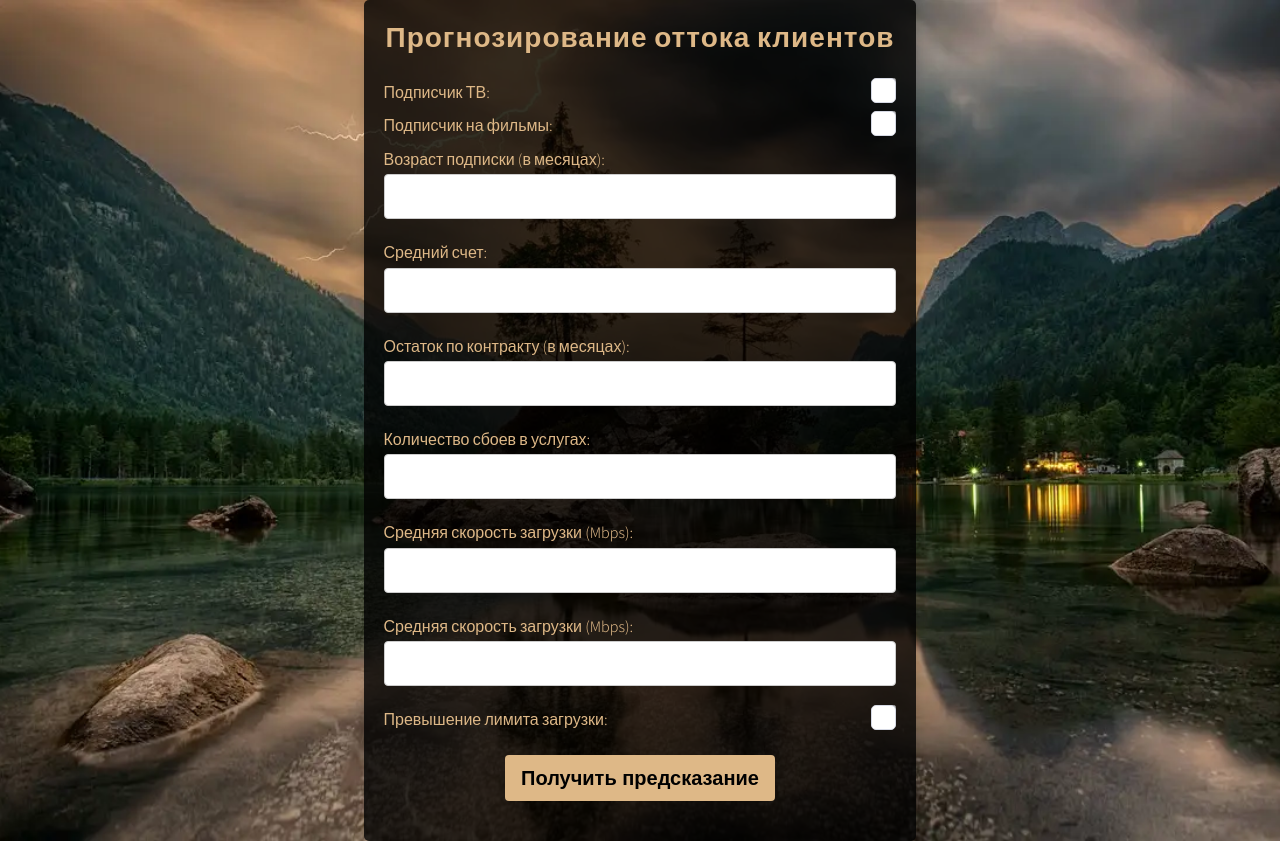
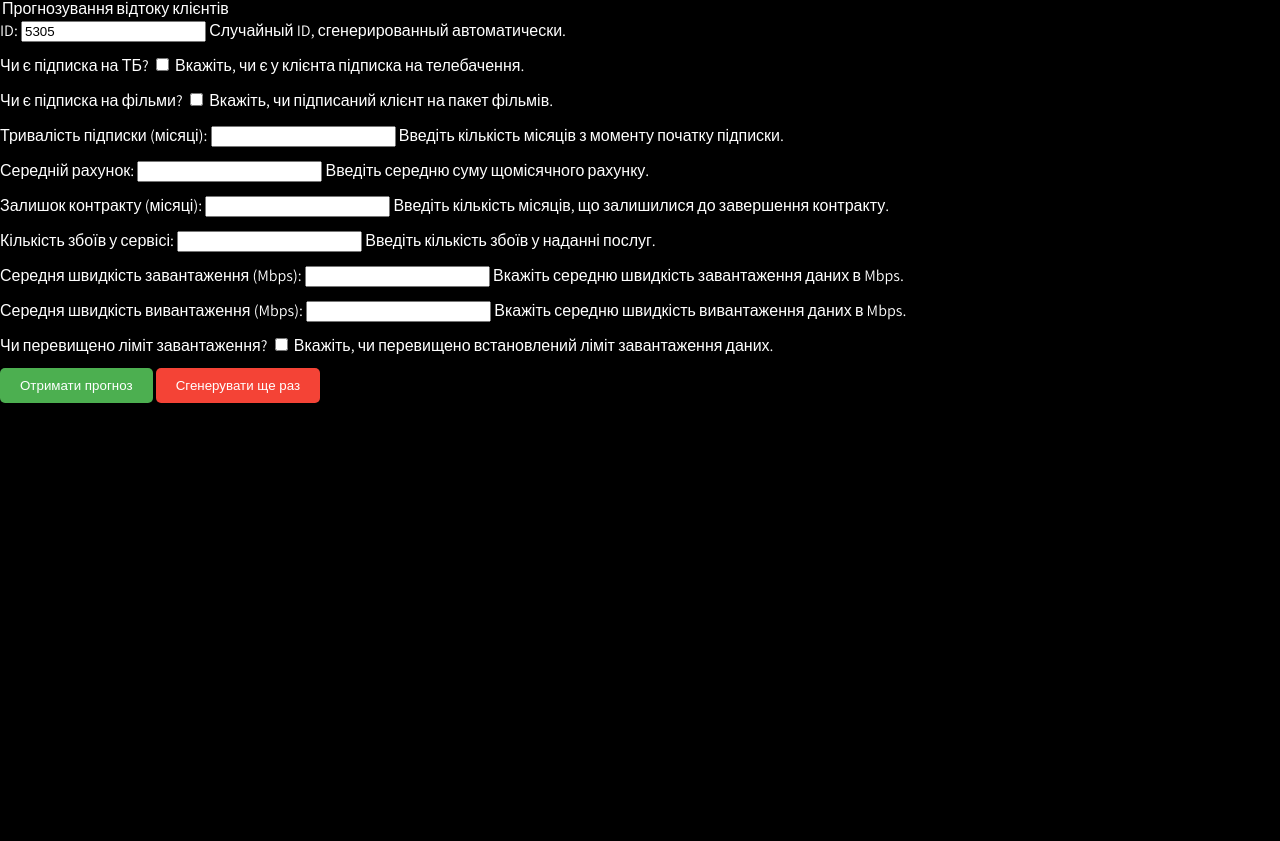
Before and after one commit to basilegupov/DataScienceProject, a Django app: page / in a window 1280 px wide. After the commit the page ends 403 px from the top, so only its background shows below. Run offline with Django 5.2, Linux system fonts and the light colour scheme; some web fonts are replaced.

Commit message:
new_django

```diff
--- a/django_DS_progect/django_DS_progect/urls.py
+++ b/django_DS_progect/django_DS_progect/urls.py
@@ -20,5 +20,6 @@
 
 urlpatterns = [
     path('admin/', admin.site.urls),
-    path('', predict_view, name='predict'),
+    path('', predict_view, name='predict_view'),
+
 ]
--- a/django_DS_progect/project/forms.py
+++ b/django_DS_progect/project/forms.py
@@ -1,12 +1,57 @@
 from django import forms
+import random
 
 class PredictionForm(forms.Form):
-    is_tv_subscriber = forms.BooleanField(required=False)
-    is_movie_package_subscriber = forms.BooleanField(required=False)
-    subscription_age = forms.IntegerField(required=True)
-    bill_avg = forms.FloatField(required=True)
-    remaining_contract = forms.IntegerField(required=True)
-    service_failure_count = forms.IntegerField(required=True)
-    download_avg = forms.FloatField(required=True)
-    upload_avg = forms.FloatField(required=True)
-    download_over_limit = forms.BooleanField(required=False)
+
+    id = forms.IntegerField(
+        label="ID",
+        initial=random.randint(0, 10000),
+        required=True,
+        help_text="Случайный ID, сгенерированный автоматически."
+    )
+
+    is_tv_subscriber = forms.BooleanField(
+        required=False,
+        label="Чи є підписка на ТБ?",
+        help_text="Вкажіть, чи є у клієнта підписка на телебачення."
+    )
+    is_movie_package_subscriber = forms.BooleanField(
+        required=False,
+        label="Чи є підписка на фільми?",
+        help_text="Вкажіть, чи підписаний клієнт на пакет фільмів."
+    )
+    subscription_age = forms.IntegerField(
+        required=True,
+        label="Тривалість підписки (місяці)",
+        help_text="Введіть кількість місяців з моменту початку підписки."
+    )
+    bill_avg = forms.FloatField(
+        required=True,
+        label="Середній рахунок",
+        help_text="Введіть середню суму щомісячного рахунку."
+    )
+    remaining_contract = forms.IntegerField(
+        required=True,
+        label="Залишок контракту (місяці)",
+        help_text="Введіть кількість місяців, що залишилися до завершення контракту."
+    )
+    service_failure_count = forms.IntegerField(
+        required=True,
+        label="Кількість збоїв у сервісі",
+        help_text="Введіть кількість збоїв у наданні послуг."
+    )
+    download_avg = forms.FloatField(
+        required=True,
+        label="Середня швидкість завантаження (Mbps)",
+        help_text="Вкажіть середню швидкість завантаження даних в Mbps."
+    )
+    upload_avg = forms.FloatField(
+        required=True,
+        label="Середня швидкість вивантаження (Mbps)",
+        help_text="Вкажіть середню швидкість вивантаження даних в Mbps."
+    )
+    download_over_limit = forms.BooleanField(
+        required=False,
+        label="Чи перевищено ліміт завантаження?",
+        help_text="Вкажіть, чи перевищено встановлений ліміт завантаження даних."
+    )
--- a/django_DS_progect/project/templates/project/prediction_form.html
+++ b/django_DS_progect/project/templates/project/prediction_form.html
@@ -1,196 +1,56 @@
 <!DOCTYPE html>
-<html lang="ru">
-  <head>
+<html lang="uk">
+<head>
     <meta charset="UTF-8" />
-    <meta http-equiv="x-ua-compatible" content="ie=edge" />
     <meta name="viewport" content="width=device-width, initial-scale=1.0" />
-    <title>Прогнозирование оттока клиентов</title>
+    <title>Прогнозування відтоку клієнтів</title>
     {% load static %}
-    <link
-      href="{% static 'images/favicon2.webp' %}"
-      rel="shortcut icon"
-      type="image/x-icon"
-    />
+    <link href="{% static 'images/favicon2.webp' %}" rel="shortcut icon" type="image/x-icon" />
     <link rel="stylesheet" href="{% static 'css/style.min.css' %}" />
+</head>
+<body>
+    <div class="content">
+        <form id="prediction-form" method="POST" action="{% url 'predict_view' %}">
+            {% csrf_token %}
+            <div class="form-inner">
+                <legend>Прогнозування відтоку клієнтів</legend>
+                {{ form.as_p }}
+                <button type="submit" style="background-color: #4CAF50; color: white; padding: 10px 20px; border: none; border-radius: 5px;">Отримати прогноз</button>
+                <button type="button" id="reset-button" style="background-color: #f44336; color: white; padding: 10px 20px; border: none; border-radius: 5px;">Сгенерувати ще раз</button>
+            </div>
+        </form>
 
-    <link rel="preconnect" href="https://fonts.gstatic.com" />
-    <link
-      href="https://fonts.googleapis.com/css2?family=Assistant:wght@200;300;500;600;700;800&display=swap"
-      rel="stylesheet"
-    />
-  </head>
-  <body id="topSection">
-    <div id="preloader">
-      <div id="status"></div>
+        {% if prediction %}
+        <div id="result">
+            <h2>Результат прогнозу:</h2>
+            <p>{{ prediction }}</p>
+            <p>Ймовірність: {{ probability }}%</p>
+        </div>
+        {% endif %}
+
+        {% if errors %}
+        <div>
+            <h3>Помилки валидації:</h3>
+            <ul>
+                {% for field, error_list in errors.items %}
+                    <li>{{ field }}: {{ error_list|join:", " }}</li>
+                {% endfor %}
+            </ul>
+        </div>
+        {% endif %}
     </div>
-    <section class="iner_wrap">
-      <div class="content">
-        <form id="prediction-form" class="prediction-form">
-          <div class="form-inner">
-            <legend>Прогнозирование оттока клиентов</legend>
-            <div
-              class="form-item display-flex display-flex-start checkbox-wrap"
-            >
-              <label for="is_tv_subscriber">Подписчик ТВ:</label>
-              <input
-                type="checkbox"
-                id="is_tv_subscriber"
-                name="is_tv_subscriber"
-              />
-            </div>
-
-            <div
-              class="form-item display-flex display-flex-start checkbox-wrap"
-            >
-              <label for="is_movie_package_subscriber"
-                >Подписчик на фильмы:</label
-              >
-              <input
-                type="checkbox"
-                id="is_movie_package_subscriber"
-                name="is_movie_package_subscriber"
-              />
-            </div>
-
-            <div class="form-item">
-              <label for="subscription_age"
-                >Возраст подписки (в месяцах):</label
-              >
-              <input
-                type="number"
-                min="0"
-                id="subscription_age"
-                name="subscription_age"
-                required
-              />
-            </div>
-
-            <div class="form-item">
-              <label for="bill_avg">Средний счет:</label>
-              <input
-                type="number"
-                min="0"
-                id="bill_avg"
-                name="bill_avg"
-                required
-              />
-            </div>
-
-            <div class="form-item">
-              <label for="remaining_contract"
-                >Остаток по контракту (в месяцах):</label
-              >
-              <input
-                type="number"
-                min="0"
-                id="remaining_contract"
-                name="remaining_contract"
-                required
-              />
-            </div>
-
-            <div class="form-item">
-              <label for="service_failure_count"
-                >Количество сбоев в услугах:</label
-              >
-              <input
-                type="number"
-                min="0"
-                id="service_failure_count"
-                name="service_failure_count"
-                required
-              />
-            </div>
-
-            <div class="form-item">
-              <label for="download_avg"
-                >Средняя скорость загрузки (Mbps):</label
-              >
-              <input
-                type="number"
-                min="0"
-                id="download_avg"
-                name="download_avg"
-                required
-              />
-            </div>
-
-            <div class="form-item">
-              <label for="upload_avg">Средняя скорость загрузки (Mbps):</label>
-              <input
-                type="number"
-                min="0"
-                id="upload_avg"
-                name="upload_avg"
-                required
-              />
-            </div>
-
-            <div
-              class="form-item display-flex display-flex-start checkbox-wrap"
-            >
-              <label for="download_over_limit"
-                >Превышение лимита загрузки:</label
-              >
-              <input
-                type="checkbox"
-                id="download_over_limit"
-                name="download_over_limit"
-              />
-            </div>
-
-            <div class="btn-wrap">
-              <button type="submit">Получить предсказание</button>
-            </div>
-          </div>
-        </form>
-        <div
-          id="prediction-result"
-          class="prediction-result"
-          style="display: none"
-        >
-          <h2>Результат предсказания:</h2>
-          <p id="result"></p>
-        </div>
-      </div>
-    </section>
 
     <script>
-      document
-        .getElementById("prediction-form")
-        .addEventListener("submit", function (event) {
-          event.preventDefault(); // Предотвращаем перезагрузку страницы
+        document.getElementById('reset-button').addEventListener('click', function() {
+            // Очистить форму
+            document.querySelector('#prediction-form').reset();
 
-          // Собираем данные формы
-          const formData = new FormData(event.target);
-          const data = Object.fromEntries(formData);
-
-          // Отправляем данные на сервер для получения предсказания
-          fetch("/predict", {
-            method: "POST",
-            headers: {
-              "Content-Type": "application/json",
-            },
-            body: JSON.stringify(data),
-          })
-            .then((response) => response.json())
-            .then((data) => {
-              // Обрабатываем ответ
-              document.getElementById("result").textContent = data.prediction;
-              document.getElementById("prediction-result").style.display =
-                "block";
-            })
-            .catch((error) => {
-              console.error("Ошибка:", error);
-            });
+            // Удалить результаты
+            const resultDiv = document.getElementById('result'); // Изменено на выбор по id
+            if (resultDiv) {
+                resultDiv.remove(); // Удаляем блок с результатом
+            }
         });
     </script>
-    <a href="#topSection" title="вернуться вверх" class="backToTop">
-      <i class="fa fa-angle-up" aria-hidden="true"></i>
-      <span>вернуться вверх</span>
-    </a>
-
-    <script src="{% static 'scripts/jquery-3.3.1.min.js' %}"></script>
-    <script src="{% static 'scripts/main.js' %}"></script>
-  </body>
+</body>
 </html>
--- a/django_DS_progect/project/views.py
+++ b/django_DS_progect/project/views.py
@@ -1,23 +1,32 @@
+import logging
 from django.shortcuts import render
 from .forms import PredictionForm
 import joblib  # для загрузки модели машинного обучения
 
-def predict_view(request):
-
-    return render(request, 'project/prediction_form.html')  # Подключаем твой HTML-файл
+# Настройка логирования
+logger = logging.getLogger(__name__)
 
 def predict_view(request):
+    # Создаем пустую форму при GET-запросе
+    form = PredictionForm()
+    prediction = None  # Изначально результат пустой
+    probability = None  # Изначально вероятность пустая
+
     if request.method == 'POST':
         form = PredictionForm(request.POST)
         if form.is_valid():
             # Получаем данные из формы
             data = form.cleaned_data
 
+            # Логируем данные, полученные из формы
+            logger.info("Полученные данные из формы: %s", data)
+
             # Загрузка предобученной модели машинного обучения
-            model = joblib.load('path_to_your_model.pkl')
+            model = joblib.load('project/model.pkl')
 
             # Подготовка данных для модели
             input_data = [[
+                data['id'],
                 data['is_tv_subscriber'],
                 data['is_movie_package_subscriber'],
                 data['subscription_age'],
@@ -29,15 +38,32 @@
                 data['download_over_limit'],
             ]]
 
+            # Логируем подготовленные данные для предсказания
+            logger.info("Подготовленные данные для модели: %s", input_data)
+
             # Прогнозируем
+            print(input_data)
             prediction = model.predict(input_data)[0]
             prediction_proba = model.predict_proba(input_data)[0][1]  # вероятность оттока
 
-            return render(request, 'result.html', {
+            # Логируем результат предсказания
+            logger.info("Результат предсказания: %s, вероятность: %s", prediction, prediction_proba)
+            print(f"Prediction: {prediction}, Probability: {prediction_proba}")
+
+            # Обновляем значение для отображения в шаблоне
+            probability = "{:.2f}".format(prediction_proba * 100)
+
+        else:
+            # Логируем ошибки валидации
+            logger.warning("Ошибки валидации формы: %s", form.errors)
+            return render(request, 'project/prediction_form.html', {
                 'form': form,
-                'prediction': 'Отток' if prediction == 1 else 'Не отток',
-                'probability': round(prediction_proba * 100, 2),
+                'errors': form.errors,
             })
-    else:
-        form = PredictionForm()
-    return render(request, 'project/prediction_form.html', {'form': form})
+
+    # Возвращаем результат на ту же страницу
+    return render(request, 'project/prediction_form.html', {
+        'form': form,
+        'prediction': 'Отток' if prediction == 1 else 'Не отток' if prediction is not None else None,
+        'probability': probability,
+    })
--- a/instruction.txt
+++ b/instruction.txt
@@ -8,3 +8,5 @@
 
 	Перейдемо в папку:
 cd .\django_DS_progect
+
+python manage.py runserver
```
Also changed, not shown: django_DS_progect/project/static/scripts/main.js (+48 -64 lines), 3 other files.
